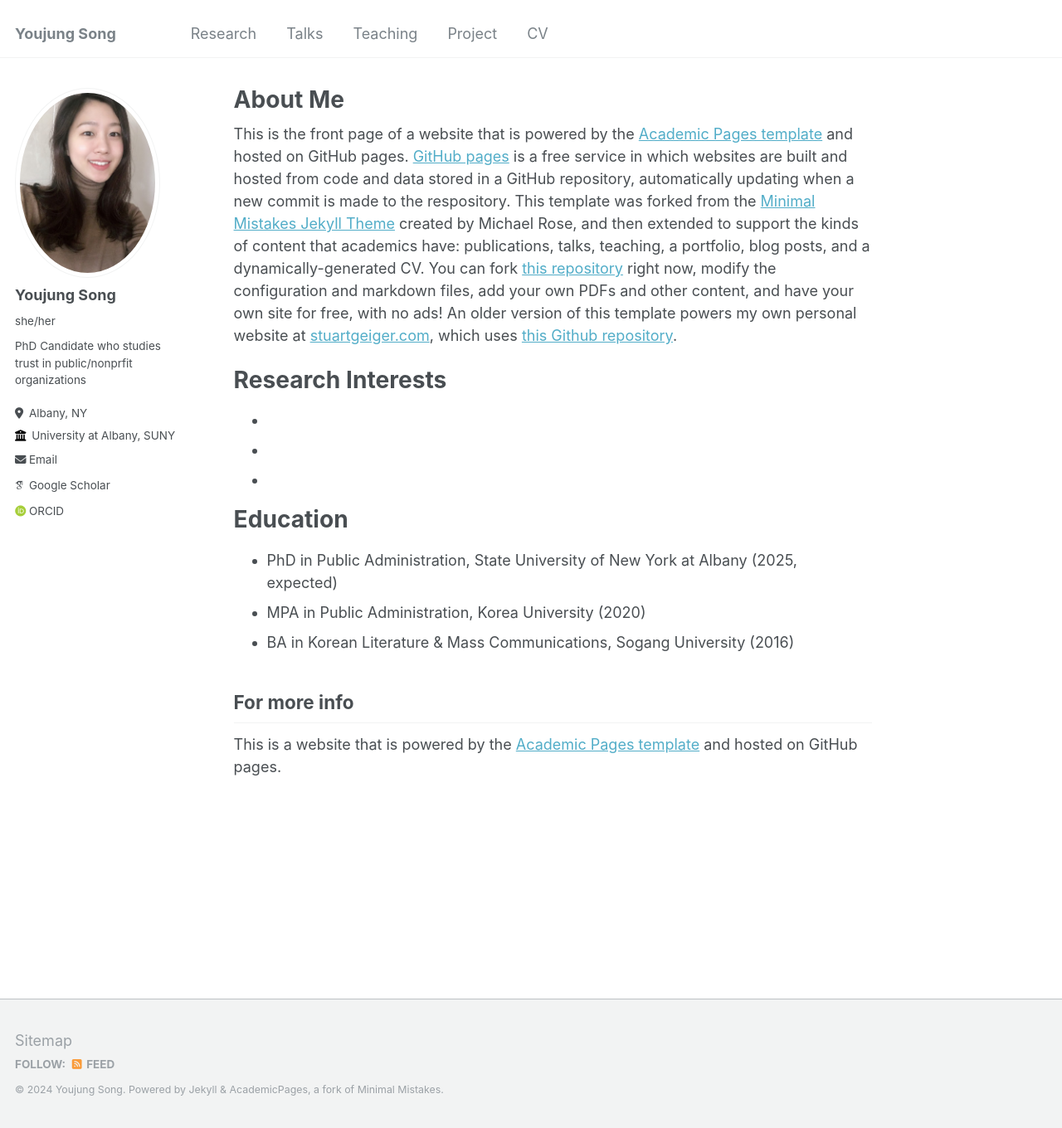
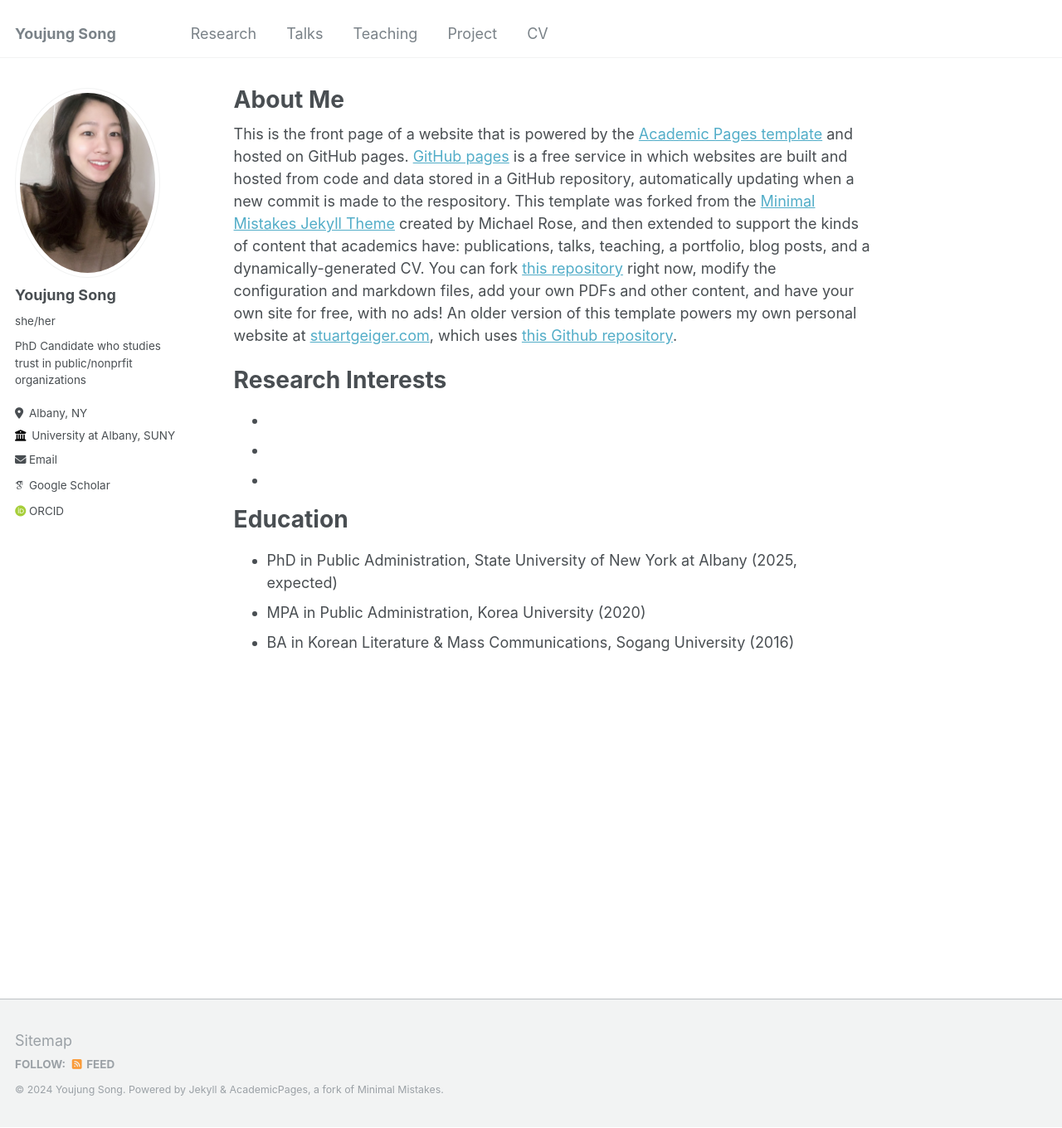
Before and after one commit to youjung-song/Youjung-song.github.io, a Jekyll site: the page built from _pages/about.md, in a window 1280 px wide and 1360 px high. Shown: the whole window at 83% size. Built offline with Jekyll 4.4.1, drawn with Linux system fonts in a browser that asks for light colours; some web fonts are replaced.

Commit message:
Update about.md

```diff
--- a/_pages/about.md
+++ b/_pages/about.md
@@ -20,7 +20,3 @@ Education
 * PhD in Public Administration, State University of New York at Albany (2025, expected)
 * MPA in Public Administration, Korea University (2020)
 * BA in Korean Literature & Mass Communications, Sogang University (2016)
-
-For more info
-------
-This is a website that is powered by the [Academic Pages template](https://github.com/academicpages/academicpages.github.io) and hosted on GitHub pages.
```
